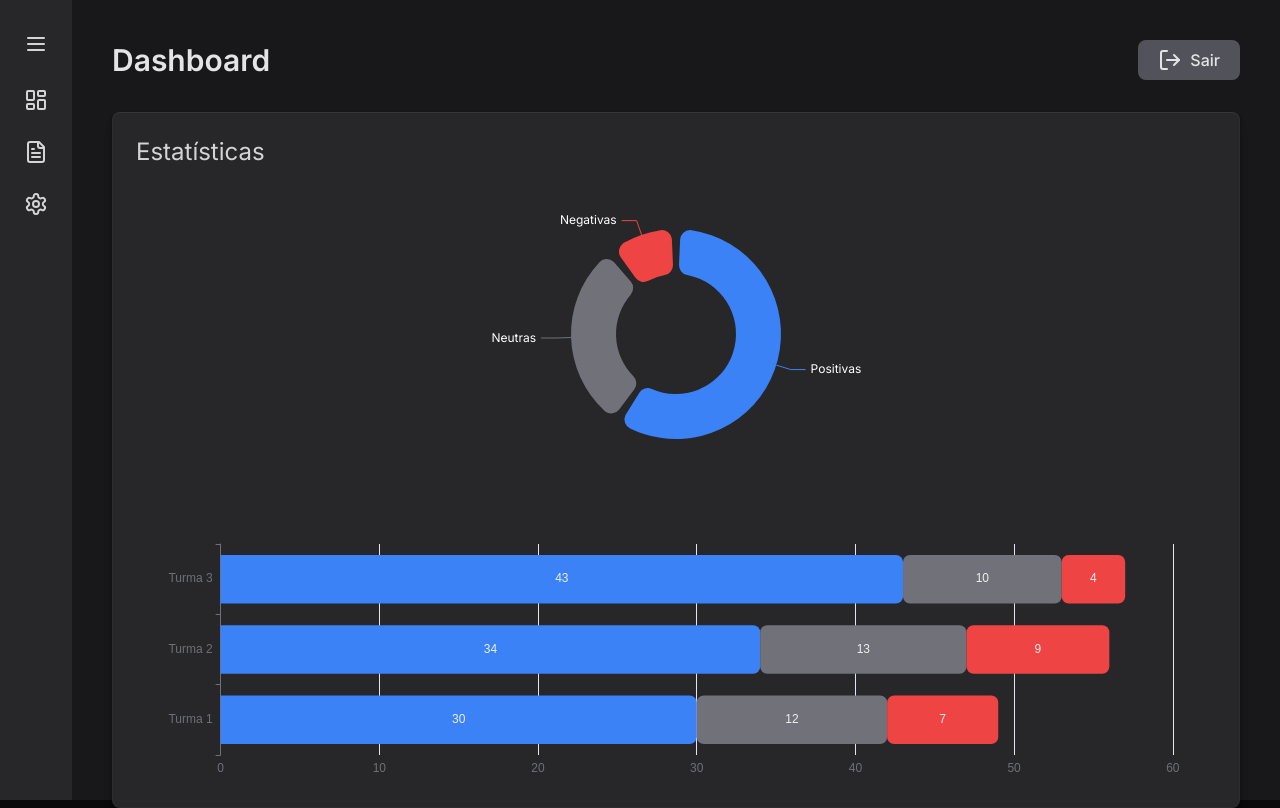
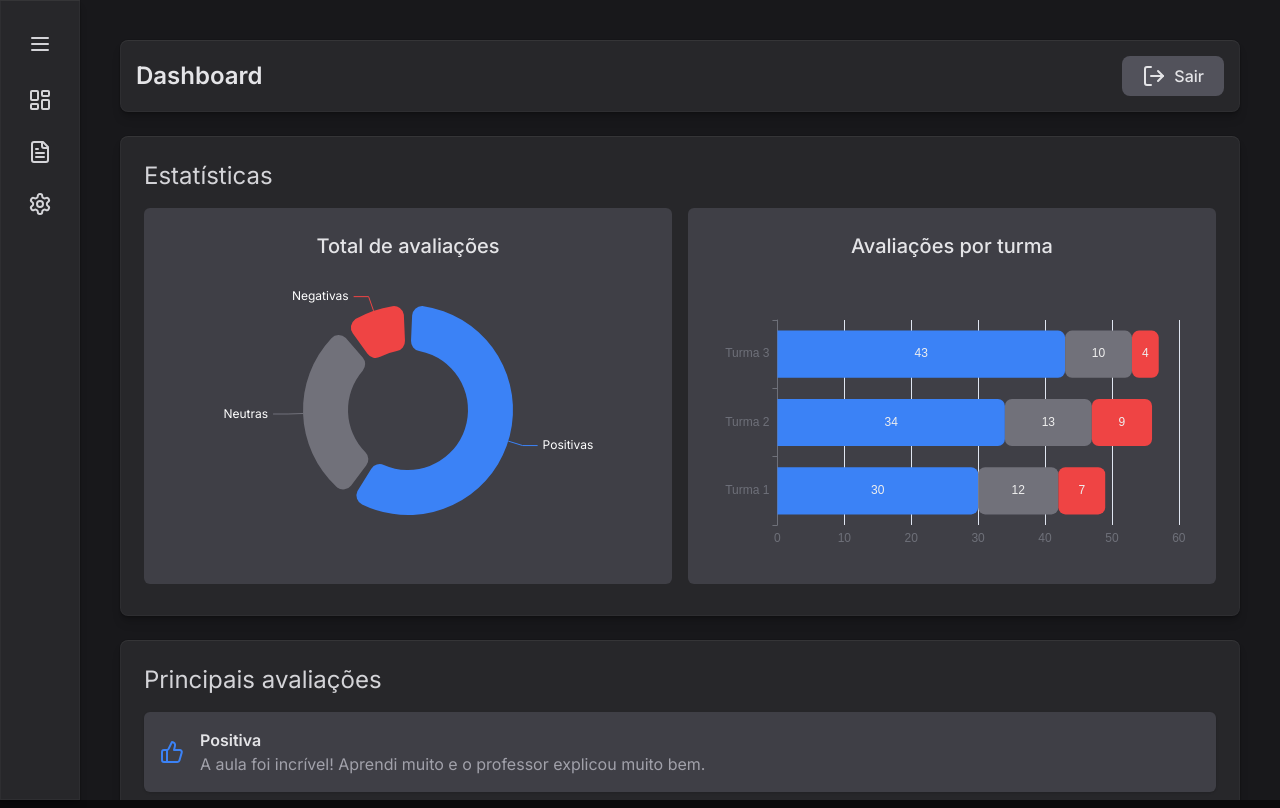
Before and after one commit to brenocrepaldi/avalie-web, a React (Vite) app: page /dashboard in a window 1280 px wide. Built offline with nearby package versions, Linux system fonts and the light colour scheme.

Commit message:
style: create dashboard style and add main reviews section

```diff
--- a/src/components/button.tsx
+++ b/src/components/button.tsx
@@ -6,7 +6,7 @@ const buttonVariants = tv({
 
 	variants: {
 		variant: {
-			primary: 'bg-lime-400 text-lime-950 hover:bg-lime-500',
+			primary: "bg-sky-400 text-sky-950 hover:bg-sky-500",
 			secondary: 'bg-zinc-600 text-zinc-200 hover:bg-zinc-700',
 			tertiary: 'bg-red-600 text-red-200 hover:bg-red-700',
 		},
--- a/src/pages/dashboard/dashboard-components/menu-bar/index.tsx
+++ b/src/pages/dashboard/dashboard-components/menu-bar/index.tsx
@@ -14,16 +14,17 @@ interface MenuBarProps {
 
 export function MenuBar({ toggleMenubar, isMenubarOpen }: MenuBarProps) {
 	return (
-		<aside
-			className={`bg-zinc-800 h-full py-5 px-3 flex flex-col ${
-				isMenubarOpen ? 'items-start' : 'items-center'
-			}`}
+		<div
+			className={`bg-zinc-800 h-screen py-5 px-3 flex flex-col overflow-hidden shadow-shape ${
+				isMenubarOpen ? 'w-64 items-start' : 'w-20 items-center'
+			} transition-all duration-300`}
+			style={{ position: 'fixed', left: 0, top: 0, bottom: 0 }}
 		>
 			<button
 				onClick={toggleMenubar}
 				className={`mb-2 w-fit text-zinc-300 hover:text-white hover:bg-zinc-700 p-3 rounded-full flex gap-2 items-center ${
 					isMenubarOpen ? 'justify-start' : 'justify-center'
-				} gap-3`}
+				}`}
 			>
 				{isMenubarOpen ? <ArrowLeftIcon /> : <Menu />}
 			</button>
@@ -48,6 +49,6 @@ export function MenuBar({ toggleMenubar, isMenubarOpen }: MenuBarProps) {
 					isMenubarOpen={isMenubarOpen}
 				/>
 			</nav>
-		</aside>
+		</div>
 	);
 }
--- a/src/pages/dashboard/index.tsx
+++ b/src/pages/dashboard/index.tsx
@@ -1,17 +1,31 @@
-import { useState } from 'react';
+import { useState, useEffect } from 'react';
 import { LogOut } from 'lucide-react';
 import { MenuBar } from './dashboard-components/menu-bar/index';
 import { Button } from '../../components/button';
 import { useNavigate } from 'react-router-dom';
 import ReactECharts from 'echarts-for-react';
+import { ThumbsUp, ThumbsDown, Meh } from 'lucide-react';
 
 export function DashboardPage() {
 	const navigate = useNavigate();
 	const [isMenubarOpen, setIsMenubarOpen] = useState(false);
+	const [contentVisible, setContentVisible] = useState(false);
 
+	// Função para alternar o menu lateral
 	const toggleMenubar = () => {
 		setIsMenubarOpen(!isMenubarOpen);
 	};
+
+	// Atualiza a opacidade do conteúdo quando o menu é aberto ou fechado
+	useEffect(() => {
+		if (isMenubarOpen) {
+			setContentVisible(false);
+			setTimeout(() => setContentVisible(true), 400);
+		} else {
+			setContentVisible(false);
+			setTimeout(() => setContentVisible(true), 400);
+		}
+	}, [isMenubarOpen]);
 
 	function UserLogOut() {
 		navigate('/login');
@@ -19,14 +33,6 @@ export function DashboardPage() {
 
 	const getFeedbackOption = () => {
 		return {
-			title: {
-				left: 'center',
-				textStyle: {
-					color: '#ffffff',
-					fontFamily: 'Inter, sans-serif',
-					fontSize: '1.5em',
-				},
-			},
 			tooltip: {
 				trigger: 'item',
 			},
@@ -41,9 +47,9 @@ export function DashboardPage() {
 						borderRadius: 10,
 					},
 					data: [
-						{ value: 28, name: 'Positivas', itemStyle: { color: '#3b82f6' } }, // blue
-						{ value: 14, name: 'Neutras', itemStyle: { color: '#71717a' } }, // grey
-						{ value: 5, name: 'Negativas', itemStyle: { color: '#ef4444' } }, // red
+						{ value: 28, name: 'Positivas', itemStyle: { color: '#3b82f6' } },
+						{ value: 14, name: 'Neutras', itemStyle: { color: '#71717a' } },
+						{ value: 5, name: 'Negativas', itemStyle: { color: '#ef4444' } },
 					],
 					emphasis: {
 						itemStyle: {
@@ -72,9 +78,9 @@ export function DashboardPage() {
 				},
 			},
 			grid: {
-				left: '3%',
-				right: '4%',
-				bottom: '3%',
+				left: '5%',
+				right: '5%',
+				bottom: '5%',
 				containLabel: true,
 			},
 			xAxis: {
@@ -137,32 +143,85 @@ export function DashboardPage() {
 		};
 	};
 
+	const mainReviews = [
+		{
+			type: 'Positiva',
+			comment:
+				'A aula foi incrível! Aprendi muito e o professor explicou muito bem.',
+			icon: <ThumbsUp className="text-blue-500" />,
+		},
+		{
+			type: 'Neutra',
+			comment: 'A aula foi boa, mas senti falta de mais exemplos práticos.',
+			icon: <Meh className="text-gray-400" />,
+		},
+		{
+			type: 'Negativa',
+			comment: 'A aula foi muito teórica e difícil de entender.',
+			icon: <ThumbsDown className="text-red-500" />,
+		},
+	];
+
 	return (
 		<div className="bg-zinc-900 h-screen flex">
 			<MenuBar toggleMenubar={toggleMenubar} isMenubarOpen={isMenubarOpen} />
 
-			<main className="flex-1 p-10">
-				<header className="flex justify-between items-center mb-8">
-					<h1 className="text-3xl font-semibold text-zinc-200">Dashboard</h1>
+			<div
+				className={`flex-1 p-10 transition-all duration-300 overflow-y-scroll flex flex-col gap-6 ${
+					isMenubarOpen ? 'ml-64' : 'ml-20'
+				}`}
+			>
+				<div className="bg-zinc-800 p-4 rounded-lg shadow-shape flex justify-between items-center">
+					<h1 className="text-2xl font-semibold text-zinc-200">Dashboard</h1>
 					<Button type="button" variant="secondary" onClick={UserLogOut}>
 						<LogOut />
 						Sair
 					</Button>
-				</header>
+				</div>
 
-				{/* Seção de Estatísticas */}
-				<div className="bg-zinc-800 p-6 rounded-lg shadow-shape text-zinc-300 mb-6">
-					<h2 className="text-2xl mb-4">Estatísticas</h2>
-
-					{/* Gráfico de Pizza de Feedback dos Alunos */}
-					<ReactECharts option={getFeedbackOption()} />
-
-					{/* Gráfico de Barras de Notas */}
-					<ReactECharts option={getGradesOption()} />
-
-					{/* Gráfico de Linha de Evolução do Desempenho */}
+				<div
+					className={`flex flex-col gap-6 transition-all duration-300 ${
+						contentVisible ? 'opacity-100' : 'opacity-0'
+					}`}
+				>
+					<div className="bg-zinc-800 p-6 pb-8 rounded-lg shadow-shape text-zinc-300 flex-grow">
+						<h2 className="text-2xl mb-4">Estatísticas</h2>
+						<div className="flex justify-between items-stretch gap-4">
+							<div className="w-1/2 bg-zinc-700 py-6 px-3 rounded-md flex flex-col flex-grow">
+								<div className="w-full text-center font-medium text-xl text-zinc-200">
+									Total de avaliações
+								</div>
+								<ReactECharts option={getFeedbackOption()} />
+							</div>
+							<div className="w-1/2 bg-zinc-700 py-6 px-3 rounded-md flex flex-col flex-grow">
+								<div className="w-full text-center font-medium text-xl text-zinc-200">
+									Avaliações por turma
+								</div>
+								<ReactECharts option={getGradesOption()} />
+							</div>
+						</div>
+					</div>
+					<div className="bg-zinc-800 p-6 pb-8 rounded-lg shadow-shape text-zinc-300 flex-grow">
+						<h2 className="text-2xl mb-4">Principais avaliações</h2>
+						<div className="flex flex-col gap-4">
+							{mainReviews.map((review, index) => (
+								<div
+									key={index}
+									className="flex items-center gap-4 bg-zinc-700 p-4 rounded-md shadow flex-grow hover:bg-zinc-600 transition-all duration-100 cursor-pointer"
+								>
+									<div>{review.icon}</div>
+									<div className="flex flex-col">
+										<span className="font-semibold text-zinc-200">
+											{review.type}
+										</span>
+										<p className="text-zinc-400">{review.comment}</p>
+									</div>
+								</div>
+							))}
+						</div>
+					</div>
 				</div>
-			</main>
+			</div>
 		</div>
 	);
 }
```
